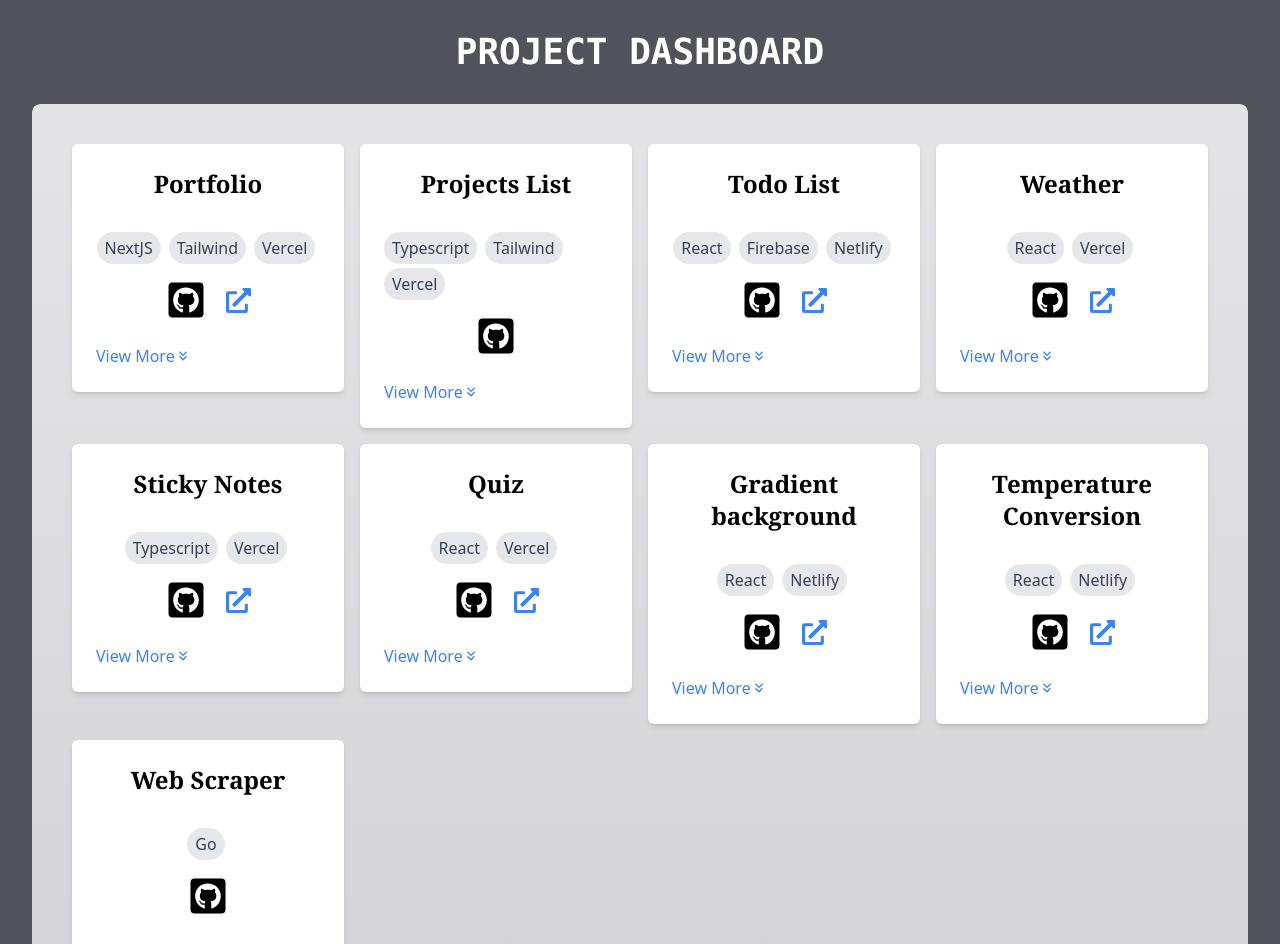
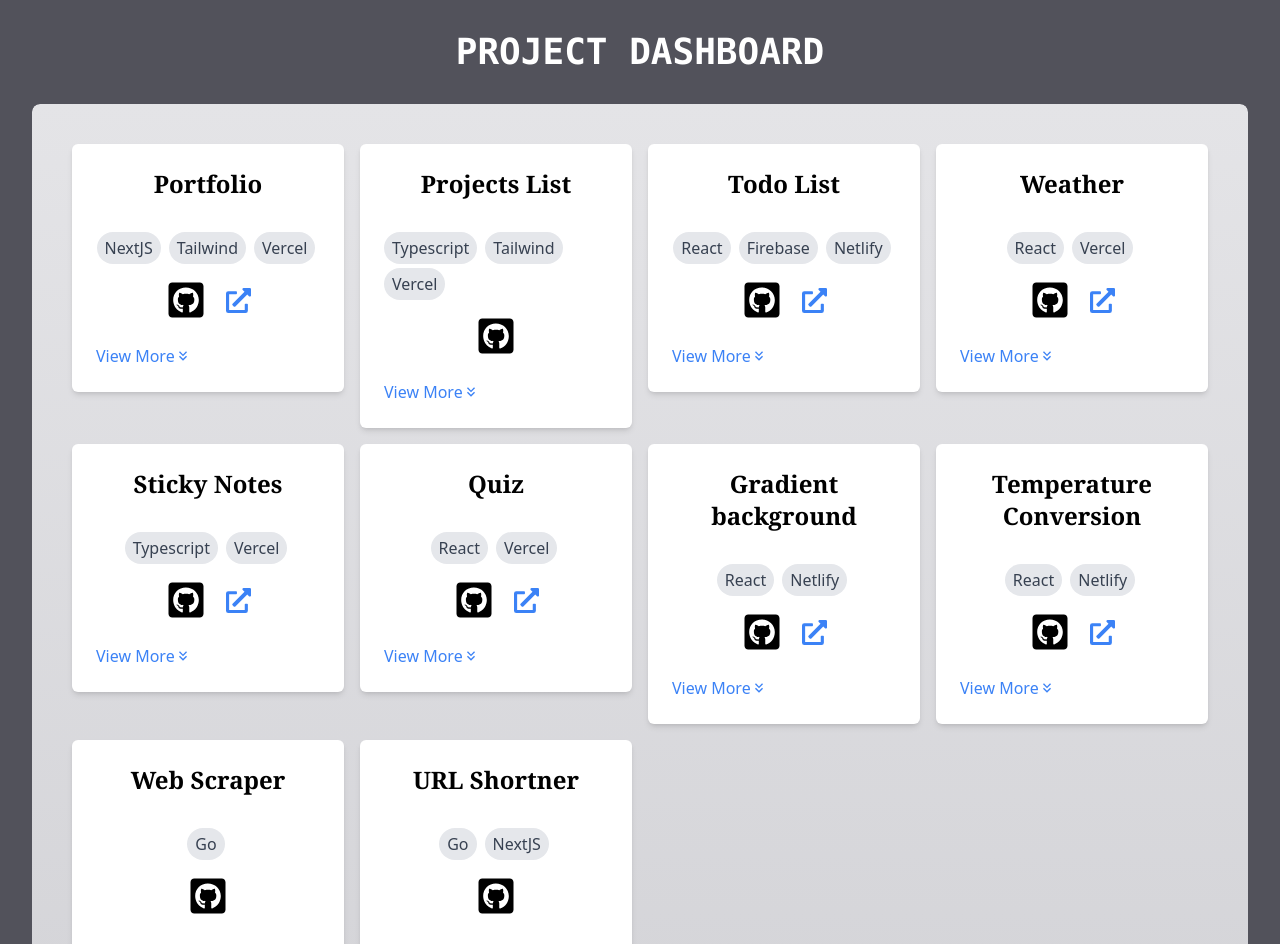
Before and after one commit to mendoncamaria/projects-list, a React (Vite) app: page / in a window 1280 px wide. Shown: the top 944 px of the page. Built offline with nearby package versions, Linux system fonts and the light colour scheme.

Commit message:
added new project

```diff
--- a/src/data/arrayConstants.ts
+++ b/src/data/arrayConstants.ts
@@ -223,19 +223,19 @@
   //   liveUrl: '',
   //   gitUrl: 'https://github.com/mendoncamaria/birthday-card',
   // },
-  // {
-  //   title: 'URL Shortner',
-  //   description: 'URL Shortner',
-  //   language: [
-  //     { name: 'Astro', filename: ASTRO },
-  //     {
-  //       name: 'Netlify',
-  //       filename: NETLIFY,
-  //     },
-  //   ],
-  //   liveUrl: '',
-  //   gitUrl: 'https://github.com/mendoncamaria/url-shortner',
-  // },
+  {
+    title: 'URL Shortner',
+    description: 'URL Shortner',
+    language: [
+      { name: 'Go', filename: NEXTJS },
+      {
+        name: 'NextJS',
+        filename: NEXTJS,
+      },
+    ],
+    liveUrl: '',
+    gitUrl: 'https://github.com/mendoncamaria/url-shortner',
+  },
   // {
   //   title: 'Spotify Clone',
   //   description: 'Music Player (Spotify Clone)',
```
